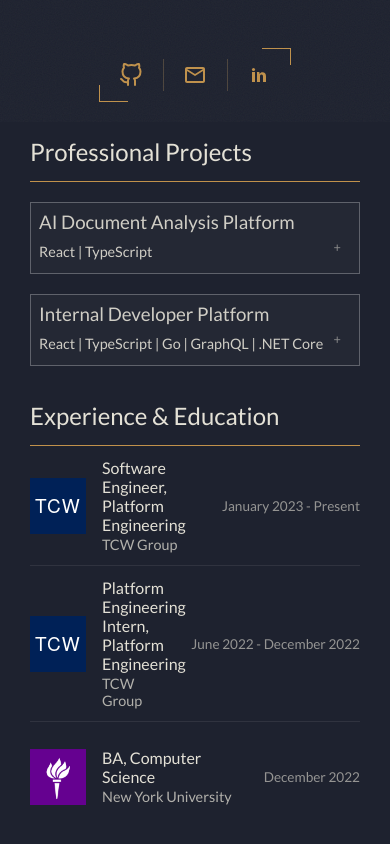
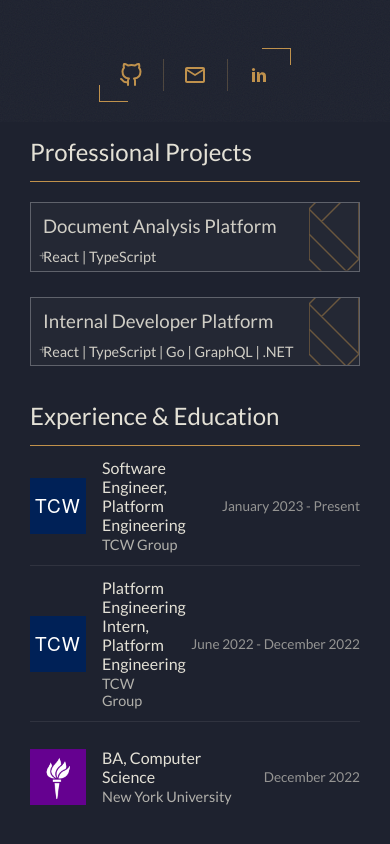
Before and after one commit to ckovacsdev/ckdev, a React (Vite) app: page / in a window 390 px wide. Shown: the part 722-1566 px from the top of the page. Built offline with nearby package versions, Linux system fonts and the light colour scheme.

Commit message:
more comprehensive responsiveness fixes for work cards -- not yet complete

```diff
--- a/src/components/deco-pattern/deco-pattern.tsx
+++ b/src/components/deco-pattern/deco-pattern.tsx
@@ -4,7 +4,7 @@ import './deco-pattern.css';
 export const DecoPattern = () => {
 
     const ref = useParallax({
-        rate: 0.1,
+        rate: 0.2,
         property: '--scroll',
         wrap: '--title'
     });
--- a/src/components/work-card/work-card.css
+++ b/src/components/work-card/work-card.css
@@ -14,8 +14,9 @@
 	background: rgba(255, 255, 255, 0.03);
 	opacity: 0.9;
 	color: inherit;
-    min-width: 250px;
+    min-width: 320px;
 	transition: translate 0.35s ease, border-color 0.35s ease;
+
 }
 .work-card:hover {
     translate: 0 -5px;
@@ -41,7 +42,7 @@
 	flex-direction: column;
 	gap: 10px;
 	width: 100%;
-	padding: clamp(8px, 2vw, 16px);
+	padding: clamp(12px, 3vw, 20px);
 	overflow: hidden;
     min-height: 0;
     min-width: 0;
@@ -54,20 +55,34 @@
 .work-card-tech {
     margin: 0;
     font-size: 0.9rem;
+	line-height: 1.4;
+	min-height: 2.8em;
+}
+.work-card-date {
+    margin: 0;
+    font-size: 0.9rem;
 }
 .work-card-title {
     margin: 0;
+	text-wrap: nowrap;
     font-weight: 500;
 }
 .work-card-subtitle {
     margin: 0;
-    max-width: 70ch;
+    max-width: 54ch;
     opacity: 0.75;
+	font-size: clamp(0.8rem, 0.7rem + 0.4vw, 0.95rem);
 }
-
 .work-card-detail {
 	max-width: 68ch;
 	animation: work-fade 0.3s ease both 0.12s;
+}
+
+.work-card-pattern{
+	width: 50px;
+	align-self: stretch;
+	opacity: 0.5;
+	pointer-events: none;
 }
 
 .work-card-toggle {
@@ -75,8 +90,8 @@
 	inset: 0;
 	display: flex;
 	align-items: flex-end;
-	justify-content: flex-end;
-	padding: 18px;
+	justify-content: flex-start;
+	padding: 8px;
 	border: 0;
 	background: none;
 	color: inherit;
--- a/src/components/work-card/work-card.tsx
+++ b/src/components/work-card/work-card.tsx
@@ -1,14 +1,16 @@
 import { useEffect, useLayoutEffect, useRef, useState, type ReactNode } from 'react';
 import './work-card.css';
+import { DecoPattern } from '../deco-pattern/deco-pattern';
 
 export type WorkCardProps = {
 	tech: string;
 	title: string;
 	subtitle: string;
+	date: string;
 	children?: ReactNode;
 };
 
-export default function WorkCard({ tech, title, subtitle, children }: WorkCardProps) {
+export default function WorkCard({ tech, title, subtitle, date, children }: WorkCardProps) {
 	const [ open, setOpen ] = useState(false);
 	const cardRef = useRef<HTMLElement>(null);
 	const fromRect = useRef<DOMRect | null>(null);
@@ -65,11 +67,20 @@ export default function WorkCard({ tech, title, subtitle, children }: WorkCardPr
 					<div className='work-card-body'>
 						<h3 className='work-card-title'>{title}</h3>
                         <p className='work-card-tech'>{tech}</p>
+						<p className='work-card-date'> {date} </p>
 						<p className='work-card-subtitle'>{subtitle}</p>
 						{open && <div className='work-card-detail'>{children}</div>}
 					</div>
 
-					<button type='button' className='work-card-toggle' onClick={toggle} aria-expanded={open}>
+					<div className='work-card-pattern'>
+						<DecoPattern />
+					</div>
+
+					<button
+						type='button'
+						className='work-card-toggle'
+						onClick={toggle} aria-expanded={open}
+					>
                         {open ? '-' : '+'}
 					</button>
 				</article>
--- a/src/pages/work/work.css
+++ b/src/pages/work/work.css
@@ -17,7 +17,7 @@
     flex: 1 1 auto;
     display: grid;
     grid-template-columns: repeat(auto-fit, minmax(300px, 1fr));
-    gap: 20px;
+    gap: 25px;
     max-height: 280px;
 }
 .work-projects .work-card-slot{
--- a/src/pages/work/work.tsx
+++ b/src/pages/work/work.tsx
@@ -6,12 +6,14 @@ import './work.css';
 const WORK_CARDS: WorkCardProps[] = [
     {
         tech: 'React | TypeScript',
-        title: 'AI Document Analysis Platform',
+        title: 'Document Analysis Platform',
+        date: '2026',
         subtitle: "Configurable LLM document analysis platform.  Users define rule sets, evaluate uploaded PDFs against them, and review results in a PDF viewer that matches and highlights the exact source passage behind each pass or fail."
     },
     {
         tech: 'React | TypeScript | Go | GraphQL | .NET Core',
         title: 'Internal Developer Platform',
+        date: '2023 - 2026',
         subtitle: "TCW's central developer automation platform.  Provisioned templated GitLab repositories across 10 tech stacks with standardized CI/CD, along with automated Snowflake, Okta, Key Vault, and RabbitMQ resource requests."
     }
 ]
@@ -26,6 +28,7 @@ export const Work = () => {
                         key={c.title}
                         tech={c.tech}
                         title={c.title}
+                        date={c.date}
                         subtitle={c.subtitle}
                     />
                 ))}
```
